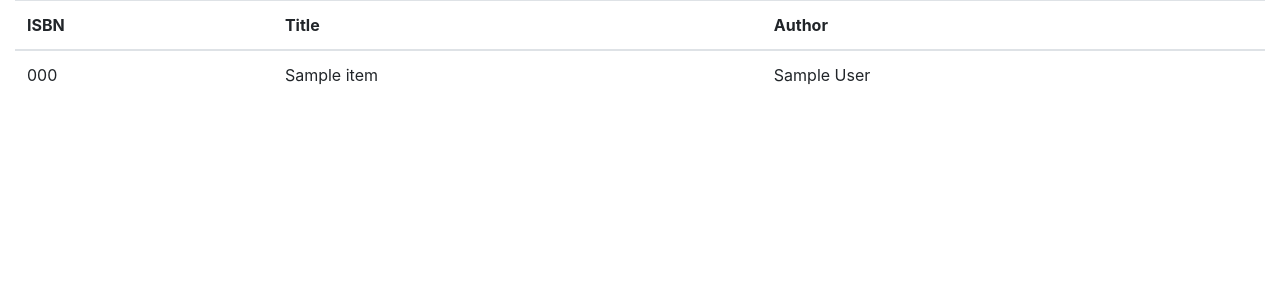
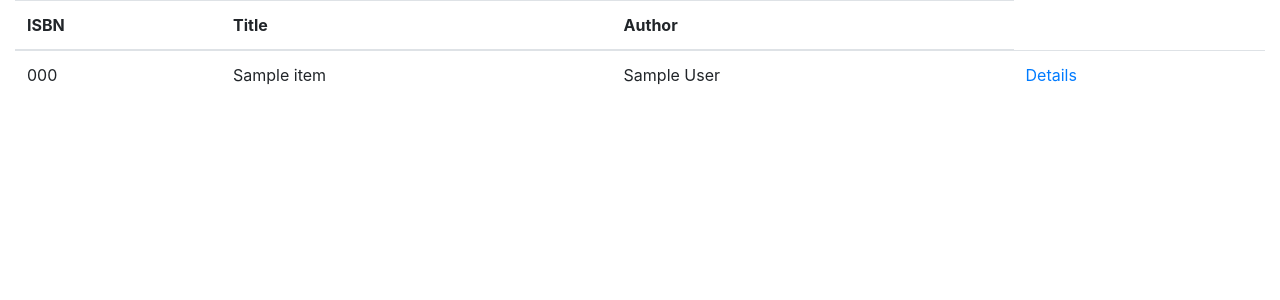
Before and after one commit to zrakhimov/book-review-website, a Flask app: template templates/list.html in a window 1280 px wide. Shown: the part 56-356 px from the top of the page. Run offline with Flask 2, Linux system fonts and the light colour scheme; the template is opened without the code that fills it: most values are stand-ins (such as "Sample title", 1, 10 or a date in 2020); some libraries are stand-ins or nearby versions.

Commit message:
Details functionality blueprint

```diff
--- a/application.py
+++ b/application.py
@@ -134,13 +134,16 @@ def search():
     else:
         query = request.form.get("input-search")
         if query is None:
-            render_template("error.html", message="Search field can not be empty!")
-        result = db.execute("SELECT * FROM books WHERE LOWER(isbn) LIKE :isbn OR LOWER(title) LIKE :query OR LOWER(author) LIKE :query", {"query": "%" + query.lower() + "%", "isbn": query}).fetchall();
+            return render_template("error.html", message="Search field can not be empty!")
+        try:
+            result = db.execute("SELECT * FROM books WHERE LOWER(isbn) LIKE :isbn OR LOWER(title) LIKE :query OR LOWER(author) LIKE :query", {"query": "%" + query.lower() + "%", "isbn": query}).fetchall();
+        except Exception as e:
+            return render_template("error.html", message=e)
 
         return render_template("list.html", result=result)
 
 
-@app.route("/details")
+@app.route("/details/<int:bookid>")
 @login_required
-def details():
-    return render_template("details.html")
+def details(bookid):
+    return render_template("details.html", bookid=bookid)
--- a/templates/details.html
+++ b/templates/details.html
@@ -3,5 +3,5 @@
 {% block title %}Details{% endblock %}
 
 {% block body %}
-  In details page
+  In details page. ID is = {{bookid}}
 {% endblock %}
--- a/templates/list.html
+++ b/templates/list.html
@@ -18,6 +18,7 @@
       <td>{{item.isbn}}</td>
       <td>{{item.title}}</td>
       <td>{{item.author}}</td>
+      <td><a href= "details/{{item.bookid}}">Details</a></td>
     </tr>
     {% endfor %}
   </tbody>
```
Also changed, not shown: 2 other files.
